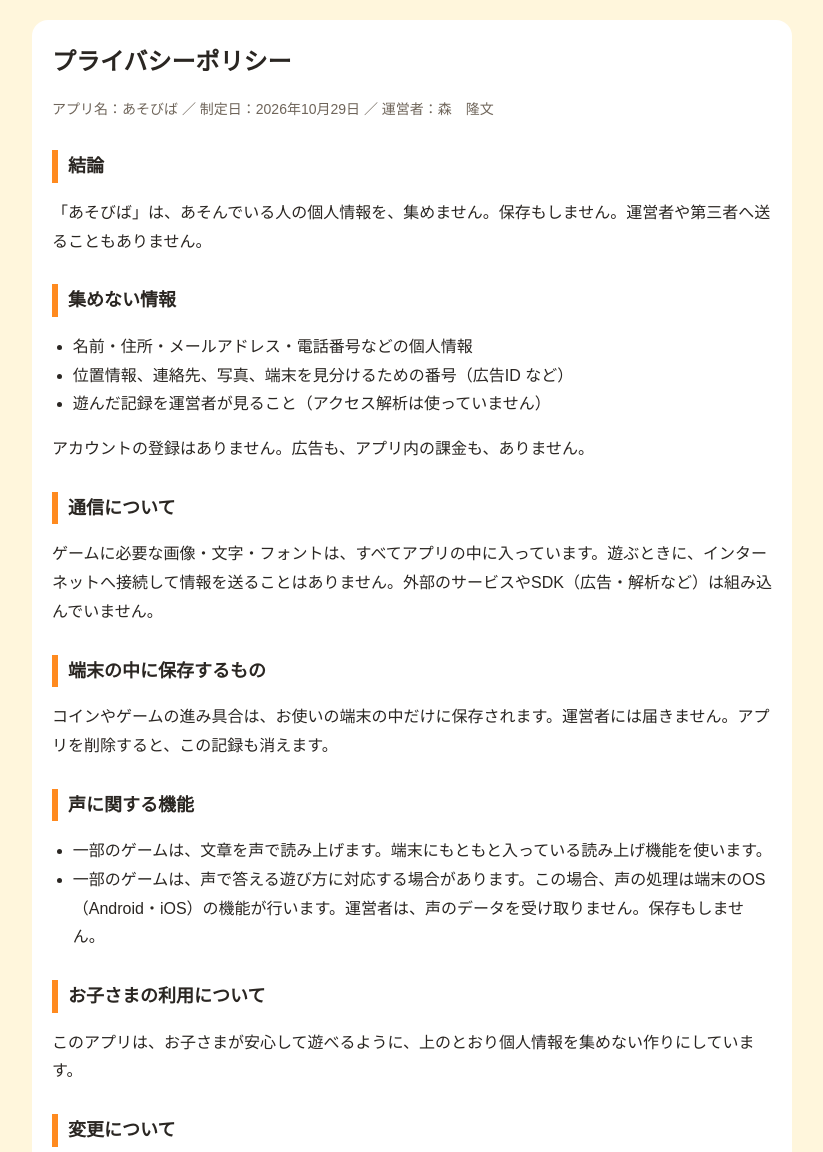
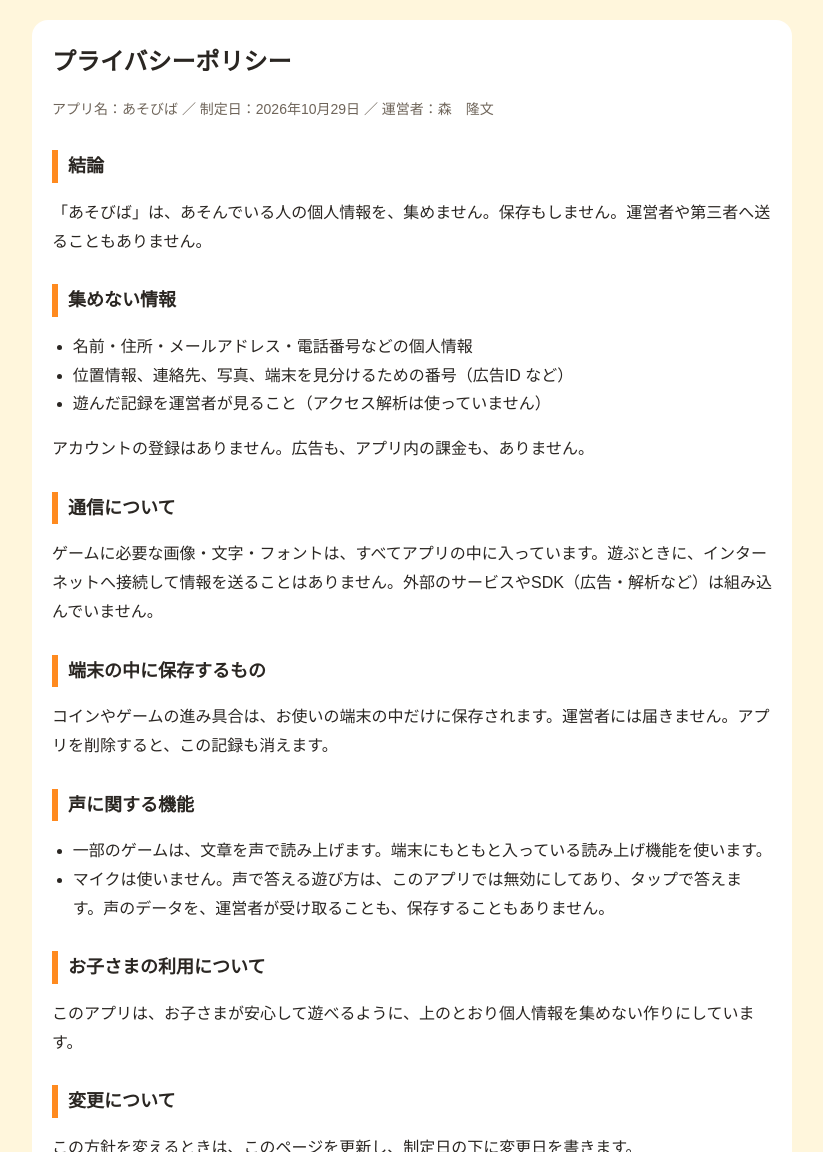
Before and after one commit to tk230to/asobiba, a plain HTML site: page privacy.html in a window 1280 px wide. Shown: the top 1152 px of the page, without its empty margins (228-1051 px from the left). Drawn offline with Linux system fonts and the light colour scheme.

Commit message:
プライバシーポリシー：マイクは使わない旨に直す
Co-Authored-By: Claude Sonnet 5.5 <noreply@anthropic.com>

```diff
--- a/privacy.html
+++ b/privacy.html
@@ -23,7 +23,7 @@
 <h2>声に関する機能</h2>
 <ul>
 <li>一部のゲームは、文章を声で読み上げます。端末にもともと入っている読み上げ機能を使います。</li>
-<li>一部のゲームは、声で答える遊び方に対応する場合があります。この場合、声の処理は端末のOS（Android・iOS）の機能が行います。運営者は、声のデータを受け取りません。保存もしません。</li>
+<li>マイクは使いません。声で答える遊び方は、このアプリでは無効にしてあり、タップで答えます。声のデータを、運営者が受け取ることも、保存することもありません。</li>
 </ul>
 
 <h2>お子さまの利用について</h2>
```
